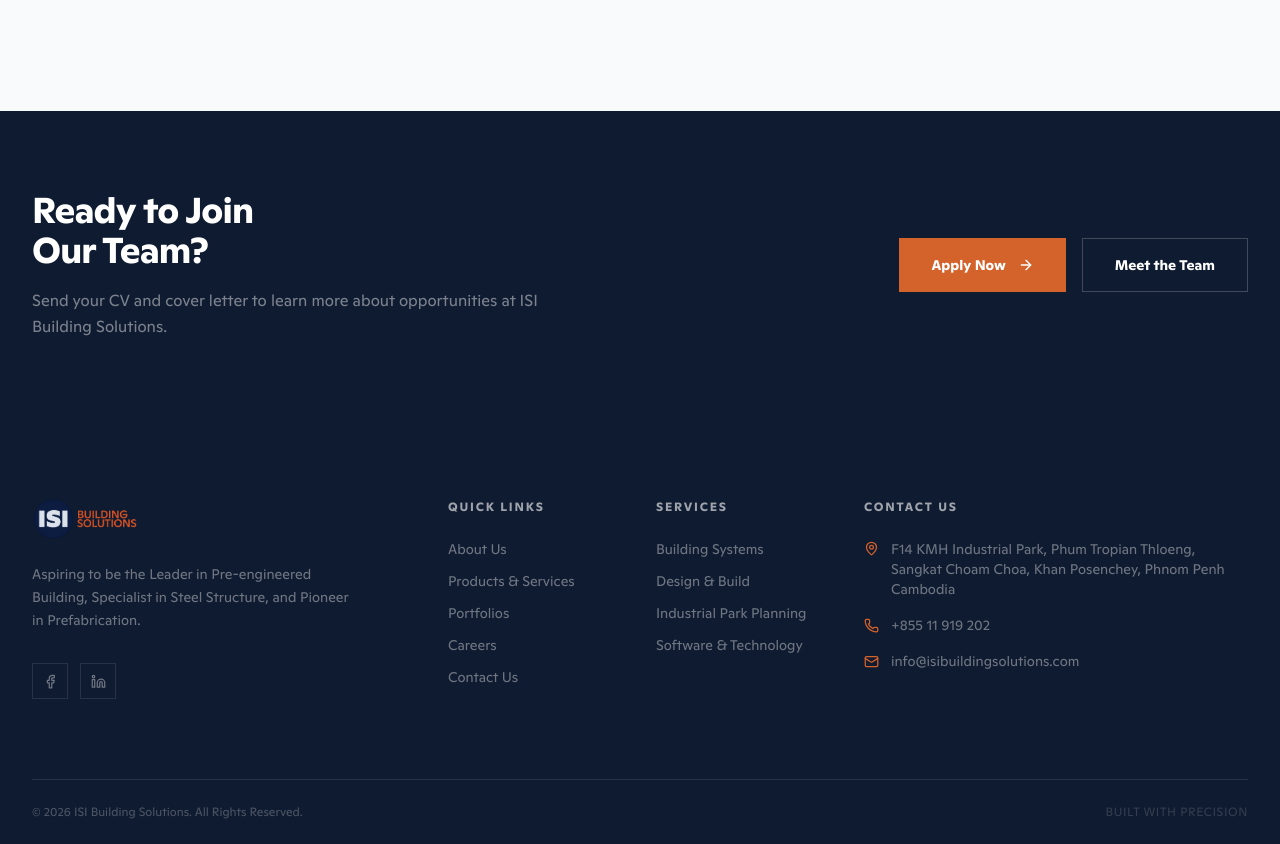
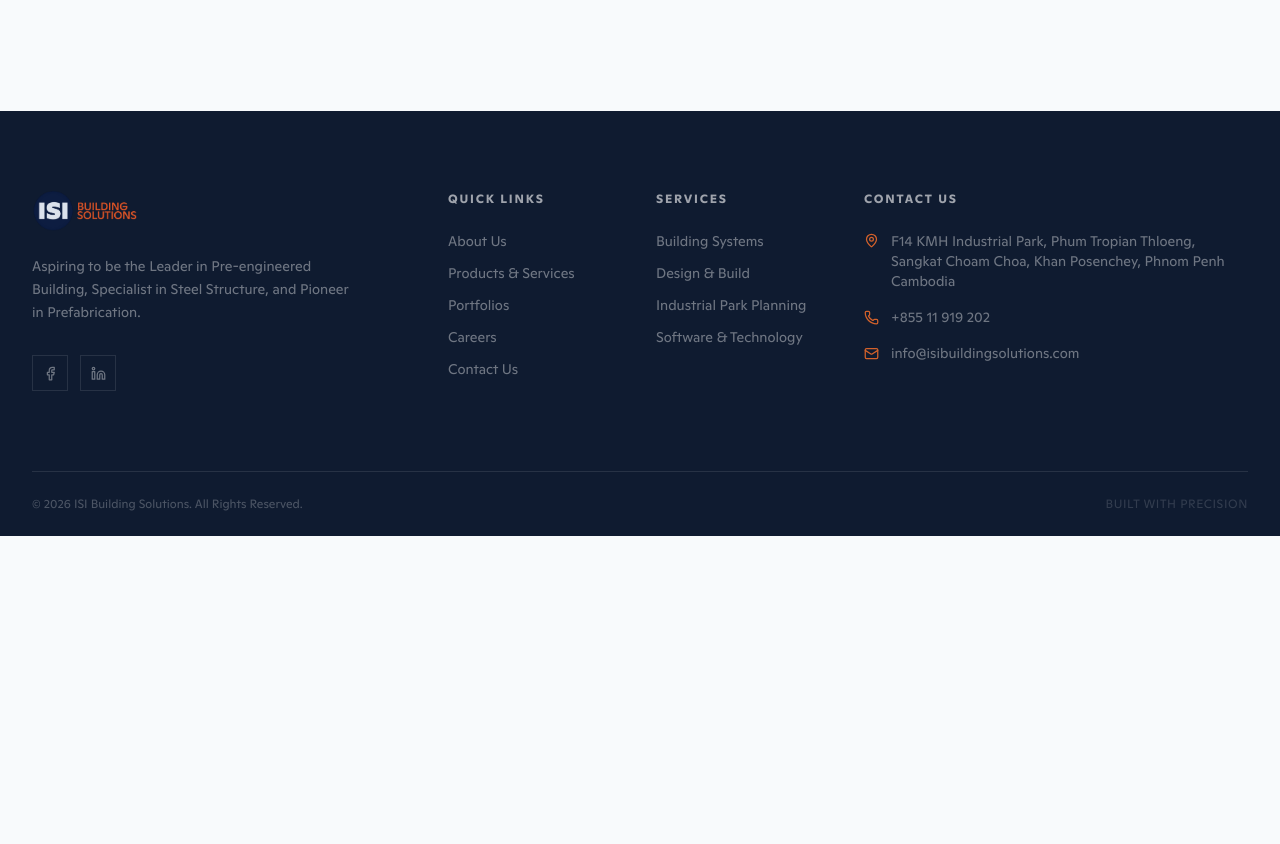
Before and after one commit to koompi/isibds.com, a React (Vite) app: page /careers in a window 1280 px wide. Shown: the part 2998-3842 px from the top of the page. After the commit the page ends 3534 px from the top, so only its background shows below. Built offline with nearby package versions, Linux system fonts and the light colour scheme.

Commit message:
Update links, remove Career CTA, update company name and image

```diff
--- a/src/components/layout/Navbar.tsx
+++ b/src/components/layout/Navbar.tsx
@@ -173,7 +173,7 @@ const Navbar = () => {
 					{/* CTA + Mobile Button */}
 					<div className="flex items-center gap-3">
 						<a
-							href="https://drive.google.com/file/d/10TlYn6-VzOAym8WLg41vS6qMUOAeeO-T/view?pli=1"
+							href="https://drive.google.com/file/d/1MVUZQZyBtY8Q0CGS8Izg5tmQROgYOFIw/view?usp=sharing"
 							target="_blank"
 							rel="noopener noreferrer"
 							className="hidden lg:inline-flex items-center gap-1.5 text-[13px] font-semibold px-5 py-2.5 bg-accent text-white hover:bg-accent-dark transition-all duration-200 cursor-pointer"
@@ -256,7 +256,7 @@ const Navbar = () => {
 								}
 							})}
 							<a
-								href="https://drive.google.com/file/d/10TlYn6-VzOAym8WLg41vS6qMUOAeeO-T/view?pli=1"
+								href="https://drive.google.com/file/d/1MVUZQZyBtY8Q0CGS8Izg5tmQROgYOFIw/view?usp=sharing"
 								target="_blank"
 								rel="noopener noreferrer"
 								onClick={() => setIsOpen(false)}
--- a/src/pages/About.tsx
+++ b/src/pages/About.tsx
@@ -130,7 +130,7 @@ const About = () => {
 								to 300+ Strong
 							</h2>
 							<p className="text-steel text-base leading-relaxed mb-6">
-								ISI Building Solutions was established in 2012 with
+								ISI Building Solutions (Formerly Fuxin) was established in 2012 with
 								the mission to transform the construction of
 								warehouse and factory from using conventional truss
 								design to pre-engineered building.
@@ -172,7 +172,7 @@ const About = () => {
 							<div className="relative">
 								<div className="aspect-[16/10] overflow-hidden">
 									<img
-										src="/images/about-company.jpg"
+										src="https://storage.koompi.cloud/org_696e0a5fc000d653d67ae4b9/isi-bds/8ce10993-da3a-4461-892a-c29315c97142.png"
 										alt="ISI Building Solutions construction site"
 										className="w-full h-full object-cover"
 									/>
@@ -381,17 +381,15 @@ const About = () => {
 										duration: 0.5,
 										delay: index * 0.1,
 									}}
-									className={`lg:grid lg:grid-cols-2 lg:gap-16 lg:py-10 relative ${
-										index % 2 === 0 ? "" : "lg:direction-rtl"
-									}`}
+									className={`lg:grid lg:grid-cols-2 lg:gap-16 lg:py-10 relative ${index % 2 === 0 ? "" : "lg:direction-rtl"
+										}`}
 								>
 									{/* Content */}
 									<div
-										className={`${
-											index % 2 === 0
-												? "lg:text-right lg:pr-16"
-												: "lg:col-start-2 lg:pl-16"
-										}`}
+										className={`${index % 2 === 0
+											? "lg:text-right lg:pr-16"
+											: "lg:col-start-2 lg:pl-16"
+											}`}
 									>
 										<span className="text-accent text-sm font-bold tracking-wider">
 											{item.year}
--- a/src/pages/Careers.tsx
+++ b/src/pages/Careers.tsx
@@ -1,6 +1,5 @@
 import { motion } from "framer-motion";
 import {
-	ArrowRight,
 	MapPin,
 	Clock,
 	Calendar,
@@ -8,7 +7,6 @@ import {
 	Briefcase,
 	GraduationCap,
 } from "lucide-react";
-import { Link } from "react-router-dom";
 
 const Careers = () => {
 	const openings = [
@@ -344,54 +342,6 @@ const Careers = () => {
 				</div>
 			</section>
 
-			{/* CTA */}
-			<section className="py-20 bg-primary-dark text-white">
-				<div className="container mx-auto px-4 lg:px-8">
-					<div className="lg:grid lg:grid-cols-12 lg:gap-8 items-center">
-						<motion.div
-							initial={{ opacity: 0, y: 20 }}
-							whileInView={{ opacity: 1, y: 0 }}
-							viewport={{ once: true }}
-							transition={{ duration: 0.7 }}
-							className="lg:col-span-7 mb-8 lg:mb-0"
-						>
-							<h2 className="text-3xl md:text-4xl font-bold leading-tight tracking-tight">
-								Ready to Join
-								<br />
-								Our Team?
-							</h2>
-							<p className="text-white/45 text-base leading-relaxed mt-4 max-w-lg">
-								Send your CV and cover letter to learn more about
-								opportunities at ISI Building Solutions.
-							</p>
-						</motion.div>
-						<motion.div
-							initial={{ opacity: 0, y: 20 }}
-							whileInView={{ opacity: 1, y: 0 }}
-							viewport={{ once: true }}
-							transition={{ duration: 0.7, delay: 0.1 }}
-							className="lg:col-span-5 flex flex-col sm:flex-row gap-4 lg:justify-end"
-						>
-							<Link
-								to="/contact"
-								className="group inline-flex items-center justify-center gap-3 bg-accent text-white font-semibold text-sm py-4 px-8 hover:bg-accent-dark transition-all duration-200 cursor-pointer"
-							>
-								Apply Now
-								<ArrowRight
-									size={16}
-									className="group-hover:translate-x-1 transition-transform"
-								/>
-							</Link>
-							<Link
-								to="/about/team"
-								className="inline-flex items-center justify-center gap-3 border border-white/20 text-white font-semibold text-sm py-4 px-8 hover:bg-white/5 transition-all duration-200 cursor-pointer"
-							>
-								Meet the Team
-							</Link>
-						</motion.div>
-					</div>
-				</div>
-			</section>
 		</div>
 	);
 };
--- a/src/pages/Technology.tsx
+++ b/src/pages/Technology.tsx
@@ -401,12 +401,6 @@ const Technology = () => {
 									className="group-hover:translate-x-1 transition-transform"
 								/>
 							</Link>
-							<Link
-								to="/contact"
-								className="inline-flex items-center justify-center gap-3 border border-slate-300 text-primary font-semibold text-sm py-4 px-8 hover:bg-slate-50 transition-all duration-200 cursor-pointer"
-							>
-								Contact Us
-							</Link>
 						</motion.div>
 					</div>
 				</div>
```
Also changed, not shown: 1 other file (tests, documents, lock files or other folders).
